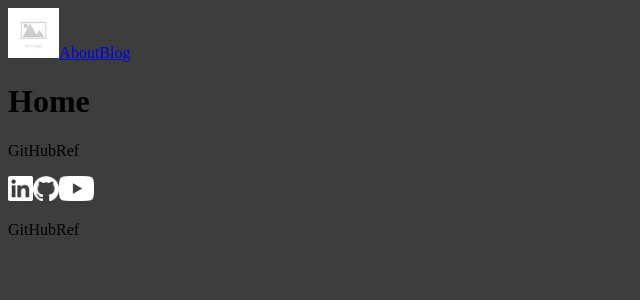
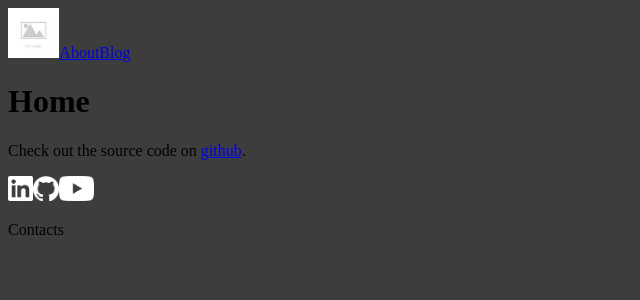
Before and after one commit to cormac-taylor/portfolio_website, a React (Vite) app: page / in a window 1280 px wide. Shown: the top 300 px of the page, without its empty margins (0-640 px from the left). Built offline with nearby package versions, Linux system fonts and the light colour scheme.

Commit message:
addition to footer

```diff
--- a/src/components/Footer.jsx
+++ b/src/components/Footer.jsx
@@ -14,7 +14,7 @@
 function GitHubRef() {
   return (
     <div>
-      <p>GitHubRef</p>
+      <p>Check out the source code on <a href="https://github.com/cormac-taylor/personal_website">github</a>.</p>
     </div>
   );
 }
@@ -33,7 +33,7 @@
           <img src="/youtube.png" alt="YouTube Logo" />
         </a>
       </div>
-      <p>GitHubRef</p>
+      <p>Contacts</p>
     </div>
   );
 }
```
Also changed, not shown: 9 other files (tests, documents, lock files or other folders).
